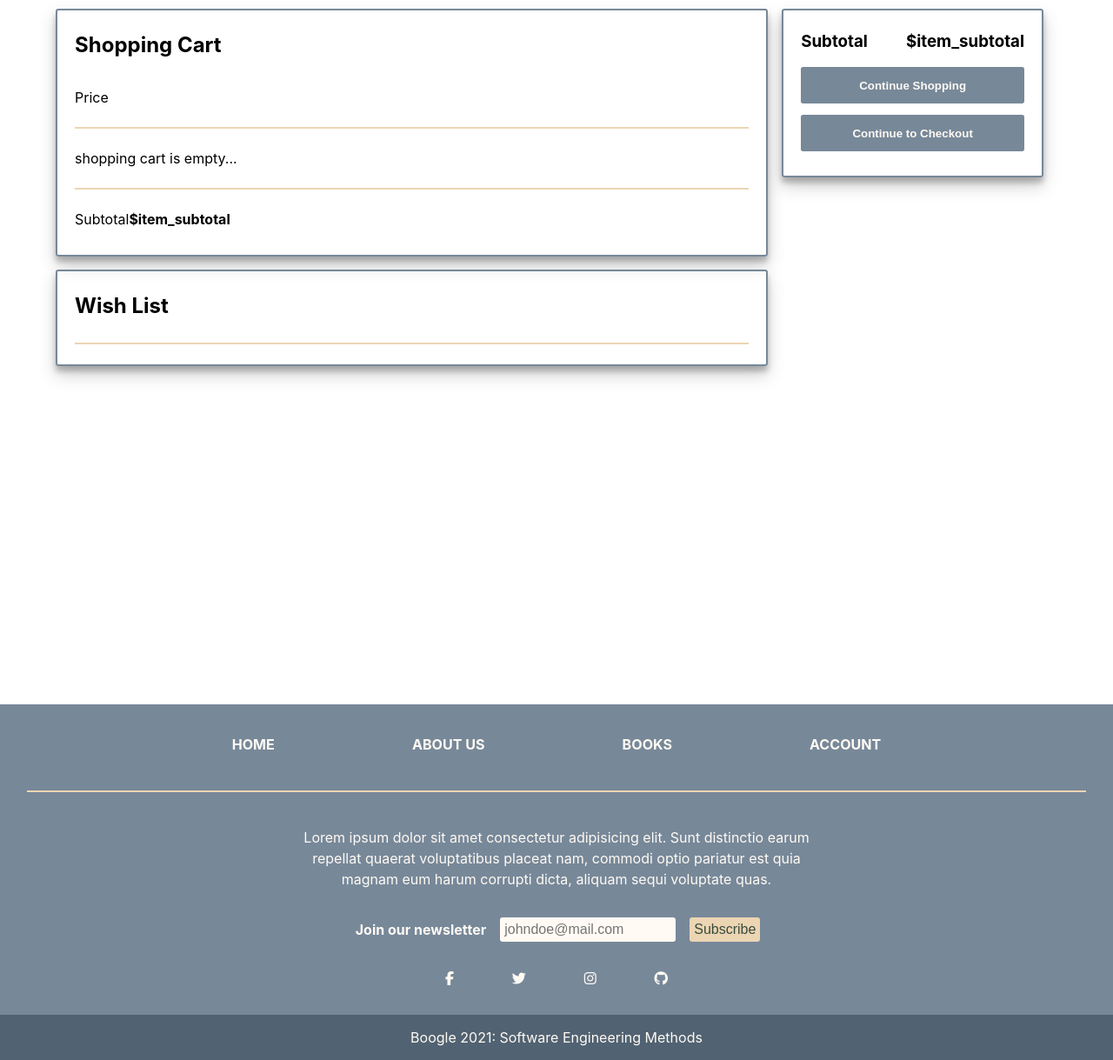
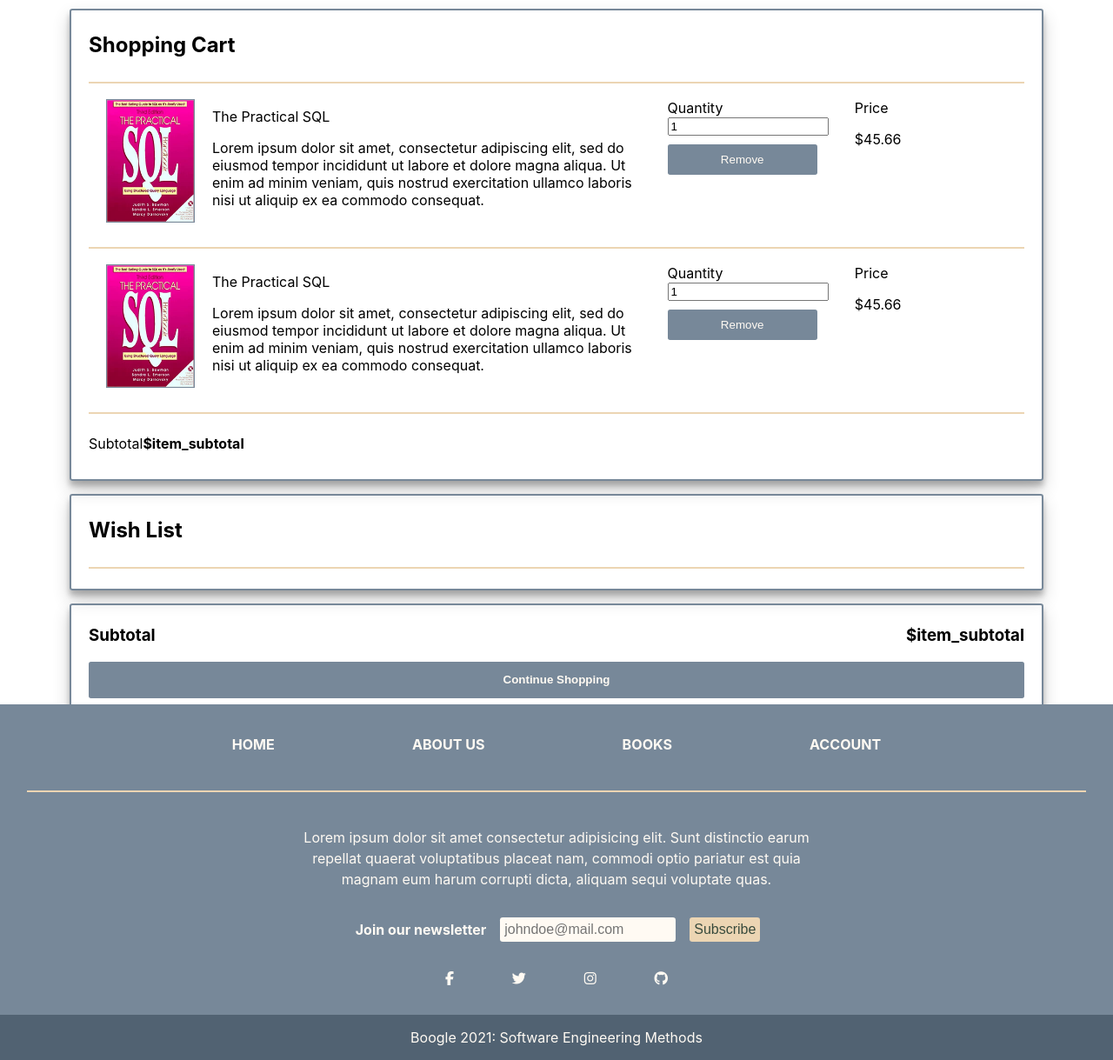
Before and after one commit to Gyu-Park/Book-Store-Website-Project, a Spring Boot app: page /cart in a window 1280 px wide. Shown: the part 68-1287 px from the top of the page at 87% size. Run offline with Spring Boot 4, Linux system fonts and the light colour scheme; some of the project's set-up classes (security, data sources, template engines, error pages and the like) are left out, and stand-ins take their place; some libraries are stand-ins or nearby versions.

Commit message:
cart item template

```diff
--- a/src/main/resources/static/css/activeCart.css
+++ b/src/main/resources/static/css/activeCart.css
@@ -16,13 +16,24 @@
   flex: 70%;
 }
 
+.active-cart-col-60 {
+  flex: 60%;
+}
+
 .active-cart-col-25 {
   flex: 25%;
 }
 
-.active-cart-col-75,
-.active-cart-col-25 {
-  padding: 0 16px;
+.active-cart-col-20 {
+  flex: 20%;
+}
+
+.active-cart-col-20,
+.active-cart-col-25,
+.active-cart-col-60,
+.active-cart-col-70,
+.active-cart-col-80 {
+  padding: 0px 16px;
 }
 
 .active-cart-container,
@@ -72,3 +83,56 @@
   border-color: #ecd5b3;
   border-style: ridge;
 }
+
+/*Cart Item Content Styles*/
+
+.cart-col-60 {
+  flex: 60%;
+}
+
+.cart-col-20 {
+  flex: 20%;
+}
+
+.active-items-list {
+  display: block;
+  width: 100%;
+}
+
+.cart-item {
+  display: flex;
+  flex-wrap: wrap;
+  min-width: 100%;
+  padding: 10px 20px 5px 20px;
+  margin-bottom: 0.5em;
+}
+
+.cart-product-container {
+  display: flex;
+  flex-wrap: nowrap;
+}
+
+.cart-item-img-container {
+  flex: auto;
+}
+
+.cart-item-title-container {
+  flex: 80%;
+  padding: 10px 20px 15px 20px;
+}
+
+button[type="form-remove"] {
+  background-color: #778899;
+  color: #fffaf3;
+  margin-top: 10px;
+  padding: 10px;
+  width: 80%;
+  border: none;
+  border-radius: 0.2em;
+}
+
+img {
+  border: 1px solid #778899;
+  width: 100px;
+  height: 140px;
+}
--- a/src/main/resources/templates/cart.html
+++ b/src/main/resources/templates/cart.html
@@ -1,5 +1,6 @@
 <!DOCTYPE html>
-<html lang="en" xmlns:th="http://www.thymeleaf.org" xmlns:sec="http://www.thymeleaf.org/thymeleaf-extras-springsecurity5">
+<html lang="en" xmlns:th="http://www.thymeleaf.org"
+    xmlns:sec="http://www.thymeleaf.org/thymeleaf-extras-springsecurity5">
 
 <head>
     <meta charset="UTF-8">
@@ -54,8 +55,10 @@
                                 <a th:href="@{/login}">Sign in</a>
                             </div>
                             <div sec:authorize="isAuthenticated()" style="display: inline-block">
-					          <form id="signout" th:action="@{/logout}" method="post" style="width: 100px; height: 41">
-							    <a href="javascript:;" onclick="document.getElementById('signout').submit();">Sign Out</a>
+                                <form id="signout" th:action="@{/logout}" method="post"
+                                    style="width: 100px; height: 41">
+                                    <a href="javascript:;" onclick="document.getElementById('signout').submit();">Sign
+                                        Out</a>
                                 </form>
                             </div>
                         </li>
@@ -79,19 +82,82 @@
                                 <h2>Shopping Cart</h2>
                             </div>
                         </div>
-
-                        <div class="active-cart-row">
-                            <p>Price</p>
-                        </div>
                         <hr>
 
                         <div class="active-cart-row">
                             <div class="active-items-list">
-                                <p>shopping cart is empty...</p>
+
+                                <!--Cart Item Template-->
+                                <div class="cart-item">
+                                    <div class="active-cart-row">
+                                        <div class="cart-col-60">
+                                            <div class="cart-product-container">
+                                                <div class="cart-item-img-container">
+                                                    <img src="img/PracticalSQL.jpg" alt="">
+                                                </div>
+                                                <div class="cart-item-title-container">
+                                                    <label>The Practical SQL</label>
+                                                    <p>Lorem ipsum dolor sit amet, consectetur adipiscing elit, sed do
+                                                        eiusmod tempor incididunt ut labore et dolore magna aliqua. Ut
+                                                        enim ad
+                                                        minim veniam, quis nostrud exercitation ullamco laboris nisi ut
+                                                        aliquip ex ea
+                                                        commodo consequat.
+                                                    </p>
+                                                </div>
+                                            </div>
+                                        </div>
+                                        <div class="cart-col-20">
+                                            <label>Quantity</label>
+                                            <input type="number" id="item-qty" value="1" name="qty">
+                                            <button type="form-remove">Remove</button>
+                                        </div>
+                                        <div class="cart-col-20">
+                                            <label>Price</label>
+                                            <p>$45.66</p>
+                                        </div>
+                                    </div>
+                                </div>
+                                <hr>
+                                <!--End-->
+                                <!--Cart Item Template-->
+                                <div class="cart-item">
+                                    <div class="active-cart-row">
+                                        <div class="cart-col-60">
+                                            <div class="cart-product-container">
+                                                <div class="cart-item-img-container">
+                                                    <img src="img/PracticalSQL.jpg" alt="">
+                                                </div>
+                                                <div class="cart-item-title-container">
+                                                    <label>The Practical SQL</label>
+                                                    <p>Lorem ipsum dolor sit amet, consectetur adipiscing elit, sed do
+                                                        eiusmod tempor incididunt ut labore et dolore magna aliqua. Ut
+                                                        enim ad
+                                                        minim veniam, quis nostrud exercitation ullamco laboris nisi ut
+                                                        aliquip ex ea
+                                                        commodo consequat.
+                                                    </p>
+                                                </div>
+                                            </div>
+                                        </div>
+                                        <div class="cart-col-20">
+                                            <label>Quantity</label>
+                                            <input type="number" id="item-qty" value="1" name="qty">
+                                            <button type="form-remove">Remove</button>
+                                        </div>
+                                        <div class="cart-col-20">
+                                            <label>Price</label>
+                                            <p>$45.66</p>
+                                        </div>
+                                    </div>
+                                </div>
+                                <hr>
+                                <!--End-->
+
+
                             </div>
                         </div>
 
-                        <hr>
                         <div class="active-cart-row">
                             <div class="active-cart-subtotal">
                                 <p>Subtotal <span class="cart-subtotal"><b> $item_subtotal</b></span></p>
```
Lines whose indentation alone changed are shown as unchanged.
